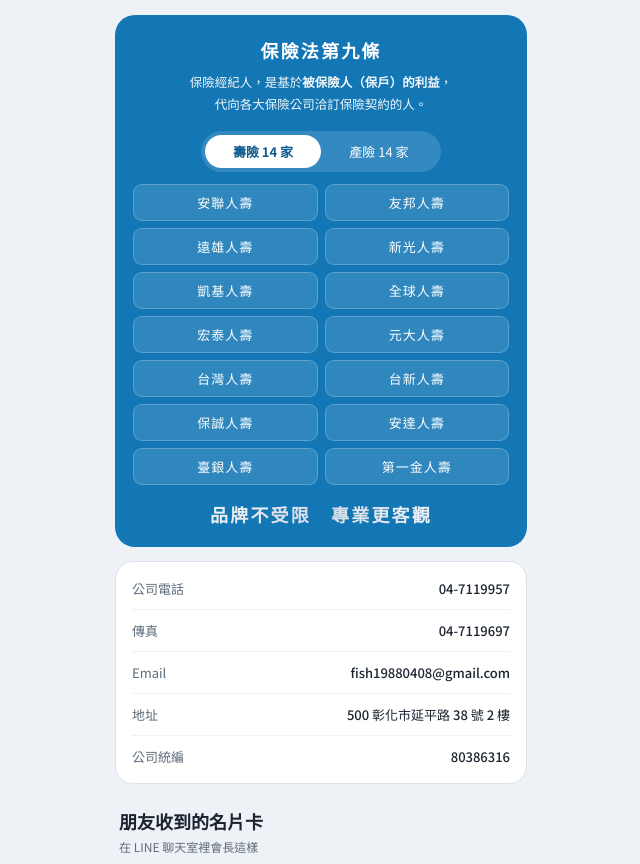
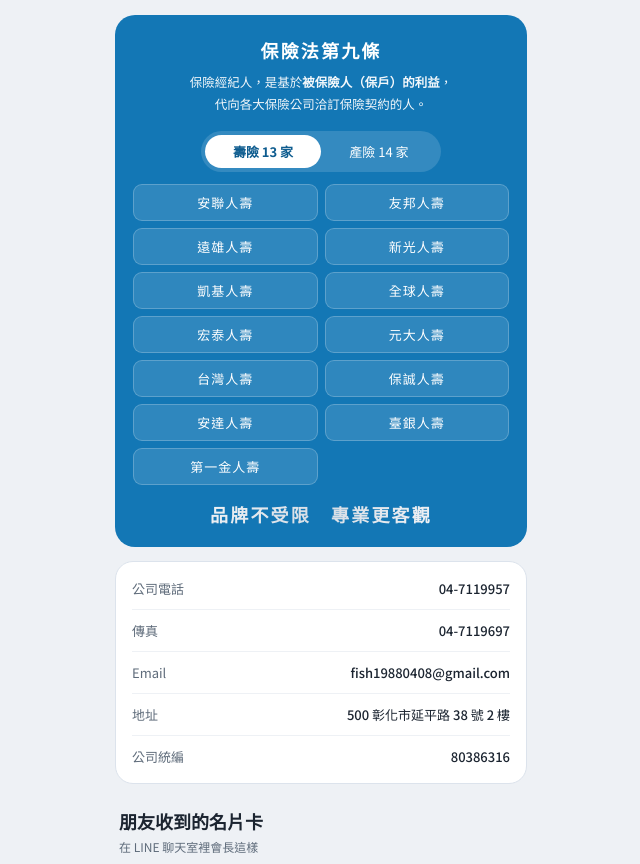
Before and after one commit to sunghan69-sudo/card, a plain HTML site: page chen/index.html in a window 1280 px wide. Shown: the part 920-1784 px from the top of the page, without its empty margins (319-959 px from the left). Drawn offline with Linux system fonts and the light colour scheme.

Commit message:
陳欣瑜: remove 台新人壽 (13 life insurers)
Co-Authored-By: Claude Opus 5.5 <noreply@anthropic.com>
Claude-Session: https://claude.ai/code/session_01KkZnAjjDZFyUNm9XafeBwa

```diff
--- a/chen/index.html
+++ b/chen/index.html
@@ -143,7 +143,7 @@ h2 span{color:var(--blue)}
   <section class="law">
     <h3>保險法第九條</h3>
     <p>保險經紀人，是基於<b>被保險人（保戶）的利益</b>，<br>代向各大保險公司洽訂保險契約的人。</p>
-    <div class="tabs"><button class="on" data-k="life">壽險 14 家</button><button data-k="prop">產險 14 家</button></div>
+    <div class="tabs"><button class="on" data-k="life">壽險 13 家</button><button data-k="prop">產險 14 家</button></div>
     <div class="chips" id="chips"></div>
     <div class="slogan">品牌不受限　專業更客觀</div>
   </section>
@@ -171,7 +171,7 @@ const CONFIG = {
   LINE_URL: "https://line.me/ti/p/Z4omVo7lxt",
   MAP_URL: "https://www.google.com/maps/search/?api=1&query=" + encodeURIComponent("彰化市延平路38號")
 };
-const LIFE = ["安聯人壽","友邦人壽","遠雄人壽","新光人壽","凱基人壽","全球人壽","宏泰人壽","元大人壽","台灣人壽","台新人壽","保誠人壽","安達人壽","臺銀人壽","第一金人壽"];
+const LIFE = ["安聯人壽","友邦人壽","遠雄人壽","新光人壽","凱基人壽","全球人壽","宏泰人壽","元大人壽","台灣人壽","保誠人壽","安達人壽","臺銀人壽","第一金人壽"];
 const PROP = ["華南產物","中國信託","泰安產物","新安東京","第一產險","美商安達","新光產物","兆豐產物","和泰產物","台灣產物","明台產物","旺旺友聯","富邦產物","國泰產物"];
 
 const chips = document.getElementById("chips");
@@ -182,7 +182,7 @@ document.querySelectorAll(".tabs button").forEach(b=>b.onclick=()=>{
 });
 
 /* 分享出去的名片卡（1 張） */
-const CARD = {org:"永旭保險經紀人．保險公會最佳業務員獎", name:"陳欣瑜", title:"職場負責人．資深副總", tag:"MDRT COT・APFinSA・IDA 國際龍獎", phone:"0909-530-408", tel:"tel:0909530408", line2:"壽險 14 家・產險 14 家｜品牌不受限　專業更客觀", addr:"彰化市延平路 38 號 2 樓"};
+const CARD = {org:"永旭保險經紀人．保險公會最佳業務員獎", name:"陳欣瑜", title:"職場負責人．資深副總", tag:"MDRT COT・APFinSA・IDA 國際龍獎", phone:"0909-530-408", tel:"tel:0909530408", line2:"壽險 13 家・產險 14 家｜品牌不受限　專業更客觀", addr:"彰化市延平路 38 號 2 樓"};
 const C1="#0E5C8F", C2="#1377B5";
 const FLEX = {type:"flex",altText:CARD.name+"｜永旭保險經紀人 電子名片",contents:{type:"bubble",size:"mega",
   hero:{type:"image",url:"https://sunghan69-sudo.github.io/card/chen/card.jpg",size:"full",aspectRatio:"1116:1110",aspectMode:"cover",
```
